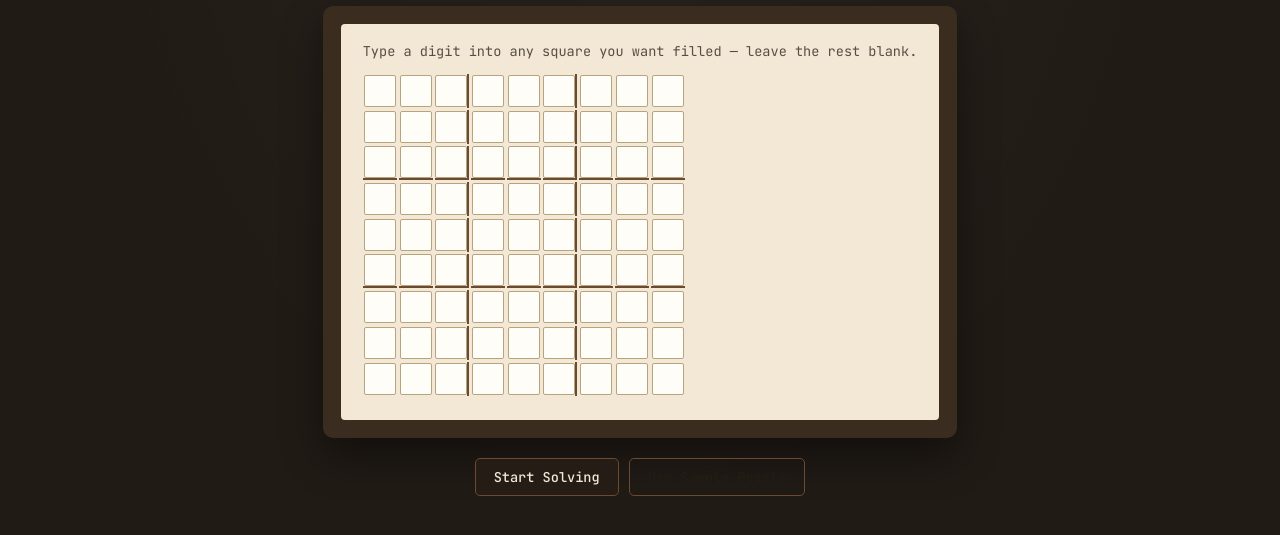
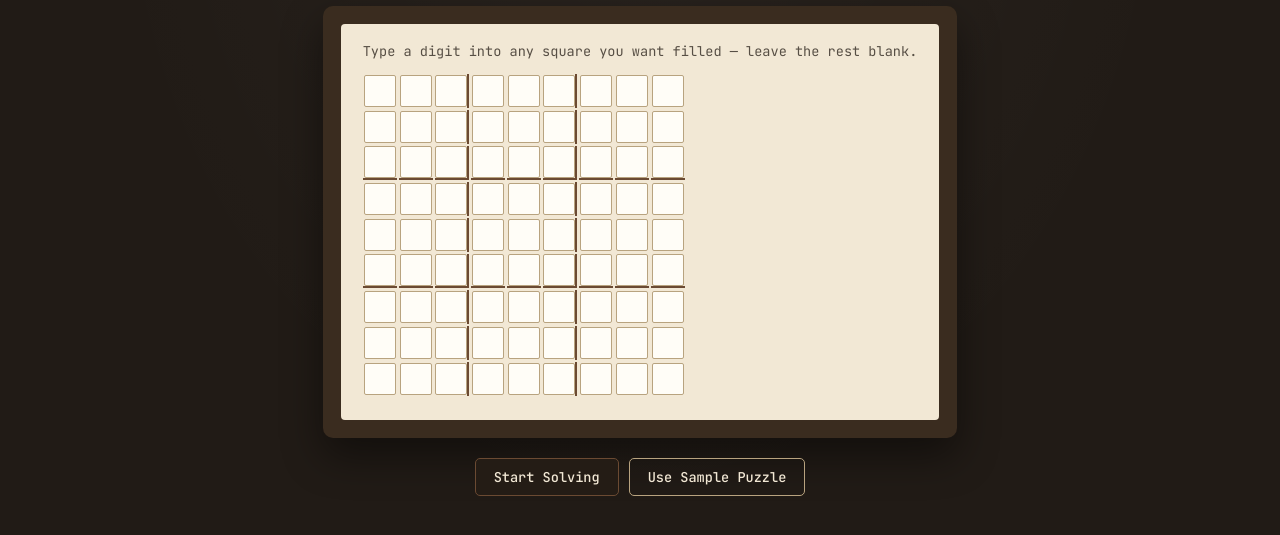
Before and after one commit to GMShannon99/Sudoku-App, a plain HTML site: page index.html in a window 1280 px wide. Shown: the part 167-702 px from the top of the page. Drawn offline with Linux system fonts and the light colour scheme.

Commit message:
Fix invisible Use Sample Puzzle button text

```diff
--- a/index.html
+++ b/index.html
@@ -181,10 +181,11 @@ html
 
   button.secondary {
     background: transparent;
-    color: var(--ink);
+    color: var(--board-bg);
+    border-color: var(--line-soft);
   }
 
-  button.secondary:hover { background: rgba(36,28,21,0.08); }
+  button.secondary:hover { background: rgba(242,232,213,0.1); }
 
   .messages {
     margin-top: 14px;
```
